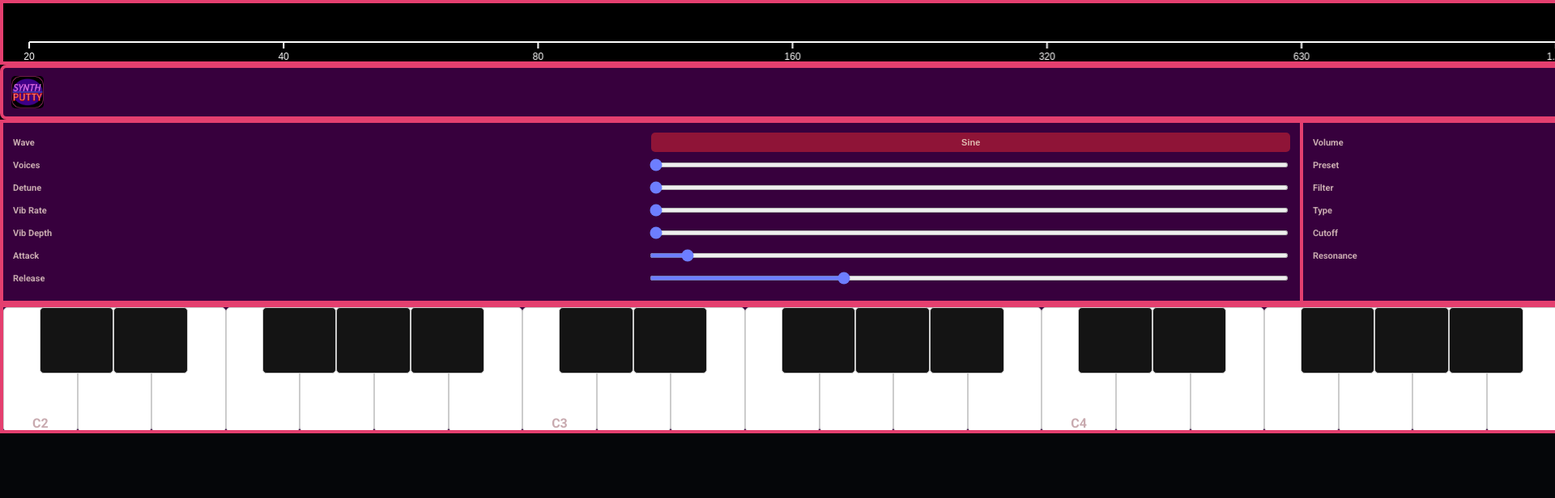
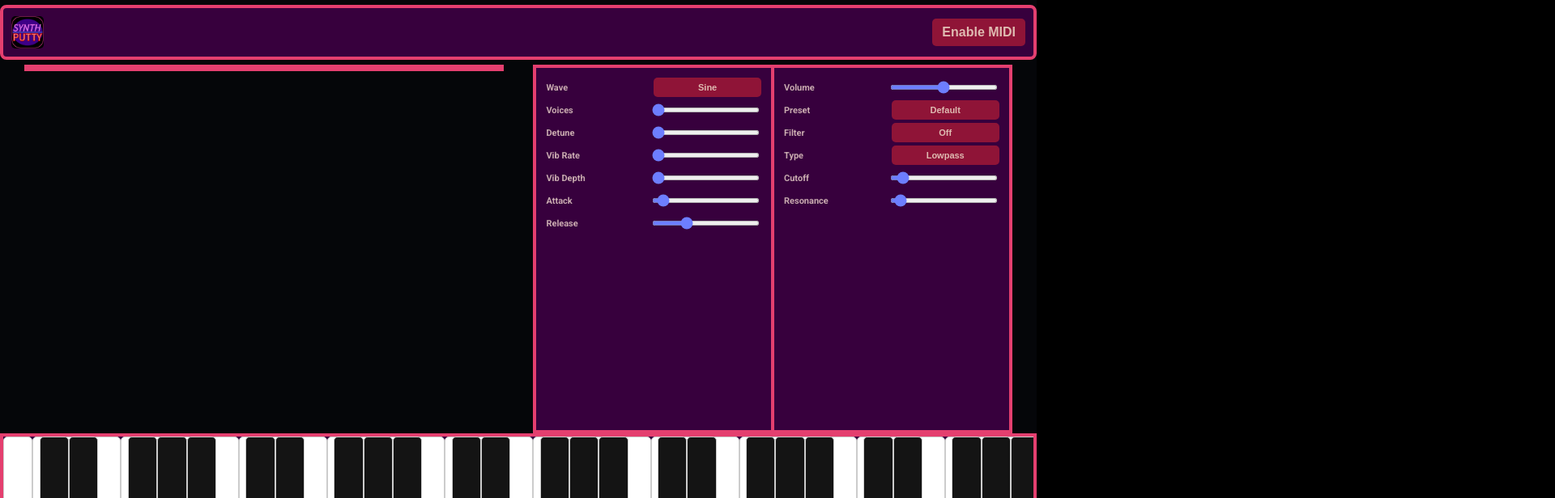
Before and after one commit to EvanCzako/SynthPutty, a React (Create React App) app: page / in a window 1280 px wide. Shown: the top 616 px of the page at 81% size, 1920 px wide, since content can reach past the window. Built offline with nearby package versions, Linux system fonts and the light colour scheme.

Commit message:
Fix memory leak

```diff
--- a/src/App.module.css
+++ b/src/App.module.css
@@ -1,3 +1,26 @@
+@media (orientation: portrait) {
+	.middleRowPanels {
+		display: flex;
+		flex-direction: column;
+		align-items: stretch;
+		flex: 1 1 auto;
+		min-height: 0;
+		width: 100%;
+		gap: 0;
+		padding: 0;
+	}
+	.middleRowPanels > * {
+		flex: 1 1 0;
+		min-height: 0;
+		min-width: 0;
+		margin: 0;
+	}
+	.eqVisualizerWrapper {
+		flex: 1 1 0;
+		min-height: 0;
+		height: auto;
+	}
+}
 @import './styles/variables.module.css';
 
 .app {
@@ -47,45 +70,53 @@
 
 @media (orientation: landscape) and (min-width: 741px) {
 	.panel {
-		display: grid;
-		grid-template-columns: 1fr 1fr;
-		grid-template-rows: auto 1fr auto;
-		grid-template-areas:
-			"main main"
-			"controls eq"
-			"keyboard keyboard";
+		display: flex;
+		flex-direction: column;
+		height: 100vh;
+		width: 100vw;
 	}
 
-	.allControlPanels {
-		grid-area: main;
-		flex-direction: row;
+	.logoMidiPanel {
+		flex: 0 0 80px;
+		display: flex;
 		align-items: center;
+		justify-content: center;
+		width: 100%;
+		background: transparent;
+		z-index: 2;
 	}
 
-	.eqVisualizerWrapper {
-		/* Removed as the wrapper div is no longer needed */
+	.middleRowPanels {
+		flex: 1 1 auto;
+		display: flex;
+		flex-direction: row;
+		align-items: stretch;
+		justify-content: space-between;
 		width: 100%;
-		height: 100%;
-		min-height: 0 !important; /* Allow shrinking below 116px */
-		border-radius: 0;
-		padding: 0;
-		align-self: stretch;
-		overflow: visible;
+		min-height: 0;
+		gap: 24px;
+		padding: 0 24px;
+		box-sizing: border-box;
 	}
 
-	.controlsAndKeyboardWrapper {
-		grid-area: controls;
+	.middleRowPanels > * {
+		flex: 1 1 0;
+		min-width: 0;
+		min-height: 0;
+		display: flex;
 		flex-direction: column;
+		margin: 0 0.5vw;
 	}
 
-	.mainControlPanel {
+	.pianoPanel {
+		flex: 0 0 33vh;
 		display: flex;
-		flex-direction: row;
-	}
-
-	.keyboardContainer {
-		grid-area: keyboard;
-		flex-direction: column;
+		align-items: stretch;
+		justify-content: center;
+		width: 100%;
+		min-height: 120px;
+		background: transparent;
+		z-index: 2;
 	}
 }
 
--- a/src/App.tsx
+++ b/src/App.tsx
@@ -27,16 +27,18 @@ export const App: React.FC = () => {
     return (
         <div className={styles.app}>
             <div className={styles.panel}>
-				<div className={styles.allControlPanels}>
-					<EQVisualizer />
-
-					<div className={styles.topPanelsContainer}>
-						<MainControls />
-					</div>
-				</div>
-
-				<div className={styles.controlsAndKeyboardWrapper}>
+                {/* Top: Logo/MIDI panel */}
+                <div className={styles.logoMidiPanel}>
+                    <MainControls />
+                </div>
+                {/* Middle: 3 panels in a row (landscape only) */}
+                <div className={styles.middleRowPanels}>
+                    <EQVisualizer />
                     <SynthControls />
+                    {/* MainControls is also at top, so skip here */}
+                </div>
+                {/* Bottom: Piano panel (Keyboard) */}
+                <div className={styles.pianoPanel}>
                     <Keyboard />
                 </div>
             </div>
--- a/src/components/EQVisualizer.tsx
+++ b/src/components/EQVisualizer.tsx
@@ -1,7 +1,6 @@
-import React, { useEffect, useRef } from "react";
+import React, { useEffect, useRef, useCallback } from "react";
 import styles from "../styles/EQVisualizer.module.css";
 import { useSynthStore } from "../store/synthStore";
-
 
 
 
@@ -9,10 +8,8 @@ export function EQVisualizer() {
     const canvasRef = useRef<HTMLCanvasElement>(null);
     const analyserNode = useSynthStore((s) => s.analyserNode);
 
-    useEffect(() => {
-        let animationId: number;
-
-        function draw() {
+    // Stable draw function
+    const draw = useCallback(() => {
         const canvas = canvasRef.current;
         if (!canvas) return;
         const rect = canvas.getBoundingClientRect();
@@ -22,13 +19,11 @@ export function EQVisualizer() {
         if (!ctx) return;
 
         // Fill background
-
         ctx.fillStyle = "black";
         ctx.fillRect(0, 0, canvas.width, canvas.height);
 
         // Draw axis at the bottom (logarithmic scale)
         const axisY = canvas.height - 24;
-
         ctx.strokeStyle = "white";
         ctx.lineWidth = 2;
         ctx.beginPath();
@@ -82,16 +77,29 @@ export function EQVisualizer() {
             }
             ctx.stroke();
         }
+    }, [analyserNode]);
 
-            animationId = requestAnimationFrame(draw);
+    useEffect(() => {
+        let animationId: number;
+        let running = true;
+
+        function animate() {
+            if (!running) return;
+            draw();
+            animationId = requestAnimationFrame(animate);
         }
+        animate();
+
+        function handleResize() {
             draw();
-        window.addEventListener("resize", draw);
+        }
+        window.addEventListener("resize", handleResize);
         return () => {
-            window.removeEventListener("resize", draw);
+            running = false;
+            window.removeEventListener("resize", handleResize);
             cancelAnimationFrame(animationId);
         };
-    }, [analyserNode]);
+    }, [draw]);
 
     return (
         <div className={styles.eqvisualizer_wrapper}>
```
Lines whose indentation alone changed are shown as unchanged.
